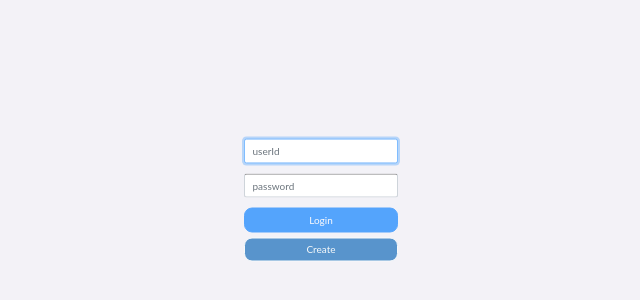
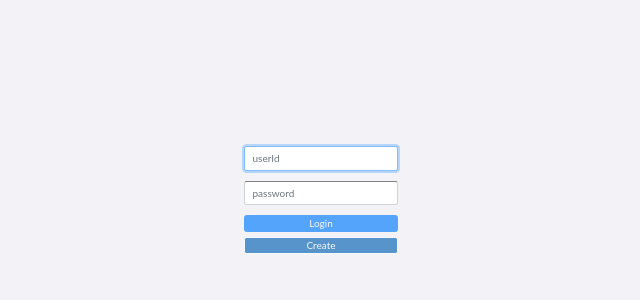
Before and after one commit to SRIDHERKUMAR/Build-Ur-Plan, a React (Create React App) app: page /store in a window 1280 px wide. Shown: the part 200-500 px from the top of the page, without its empty margins (321-961 px from the left). Built offline with nearby package versions, Linux system fonts and the light colour scheme; no server answers.

Commit message:
style update

```diff
--- a/src/containers/userLogin/_styles.scss
+++ b/src/containers/userLogin/_styles.scss
@@ -7,15 +7,16 @@
   font-size: 15px;
 }
 .nav-section {
-  margin-left: 95%;
+ float: right;
+  font-size: 1.5rem;
 }
 .button {
   border-color: #f7fafb;
   background: #5894cc;
-  margin: 2px;
   cursor: pointer;
-  border-radius: 8px;
   color: #f7fafb;
+  margin: 2px 10px 2px 2px;
+  padding: 0 5px 0 5px;
 }
 .centered {
   position: absolute;
```
